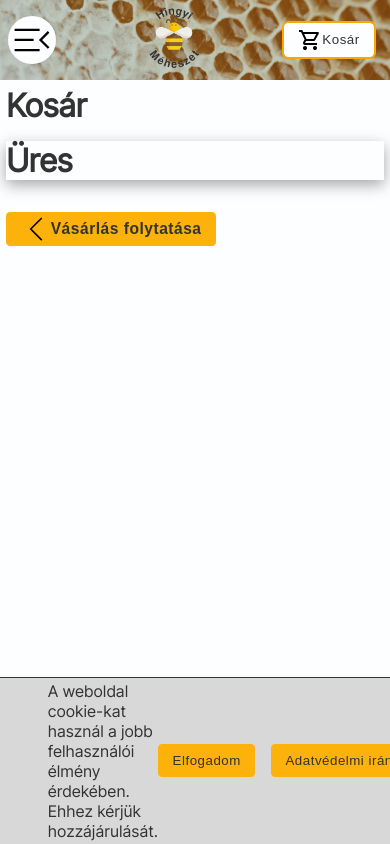
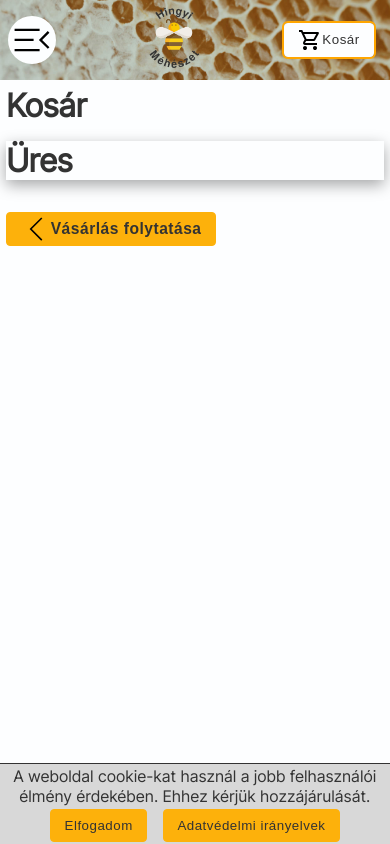
Before and after one commit to tibilodon/beepal, a Next.js app: page /checkout in a window 390 px wide. Built offline with nearby package versions, Linux system fonts and the light colour scheme; no server answers.

Commit message:
first fixes

```diff
--- a/app/checkout/Form.tsx
+++ b/app/checkout/Form.tsx
@@ -120,7 +120,7 @@ const Form: React.FC<FormProps> = ({ acacia, mixed, colza }) => {
           <input
             type="hidden"
             name="_next"
-            value="http://localhost:3000/order"
+            value="https://hingyi-meheszet.vercel.app/order"
           />
           {/*TODO:*/}
           <div className={styles.item}>
--- a/components/wraps/ProductItemWrap.tsx
+++ b/components/wraps/ProductItemWrap.tsx
@@ -32,7 +32,7 @@ const ProductItemWrap: React.FC<ProductItemWrapProps> = ({
     <>
       <div className={styles.wrap}>
         <div className={styles.content}>
-          <Image alt="product image" src={img} />
+          <Image alt="product image" src={img} priority />
         </div>
         <div className={styles.item}>
           <div>
--- a/styles/cookie.module.scss
+++ b/styles/cookie.module.scss
@@ -21,3 +21,11 @@
     }
   }
 }
+@media (max-width: 675px) {
+  .wrap {
+    flex-direction: column;
+    text-align: center;
+    gap: 0.2em;
+    padding: 0.1em;
+  }
+}
--- a/styles/home.module.scss
+++ b/styles/home.module.scss
@@ -38,7 +38,7 @@
     }
   }
 }
-@media (min-width: 375px) and (max-width: 530px) {
+@media (max-width: 530px) {
   .wrap {
     background-position: center bottom;
     // background-size: cover;
--- a/styles/order.module.scss
+++ b/styles/order.module.scss
@@ -9,7 +9,7 @@
   align-items: center;
   justify-content: center;
   background-color: $dBgCol;
-  @include test();
+  // @include test();
   .content {
     padding: 0.2em;
     width: 80%;
--- a/styles/wraps/productItemWrap.module.scss
+++ b/styles/wraps/productItemWrap.module.scss
@@ -66,6 +66,10 @@
         // padding: auto;
         // margin: 0.5em;
         // border-right: 0.5px solid $blackCol;
+        h5 {
+          // @include rtest();
+          margin: 0.4em;
+        }
       }
 
       img {
```
